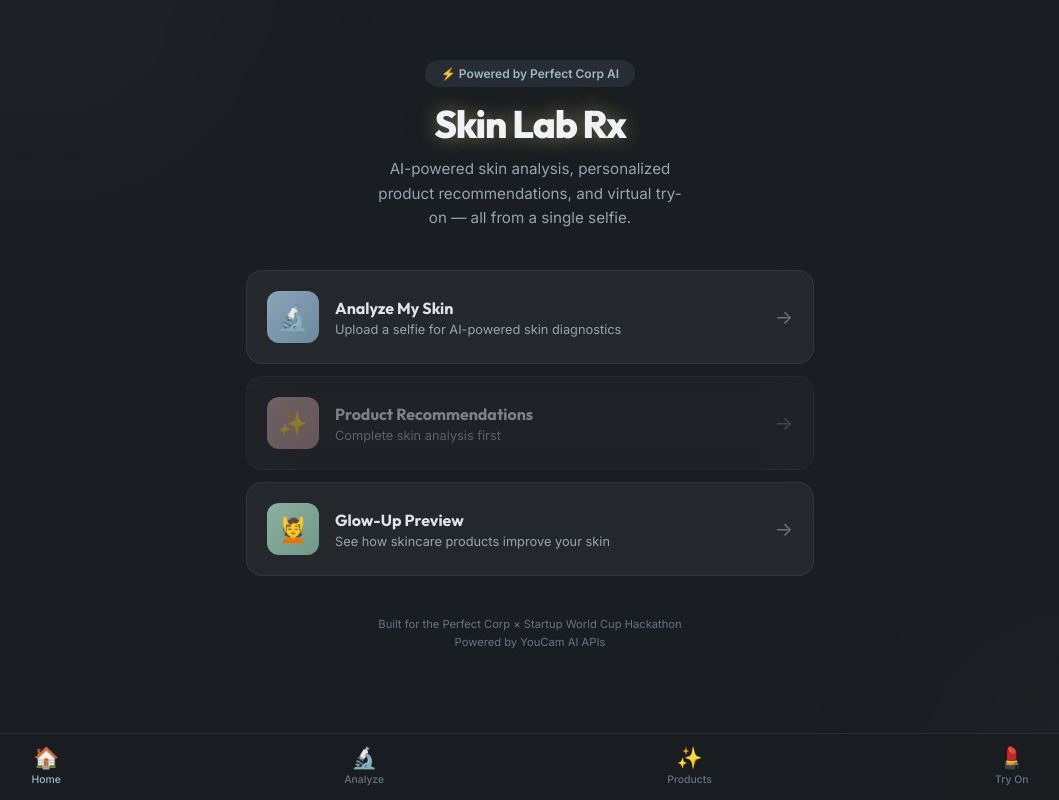
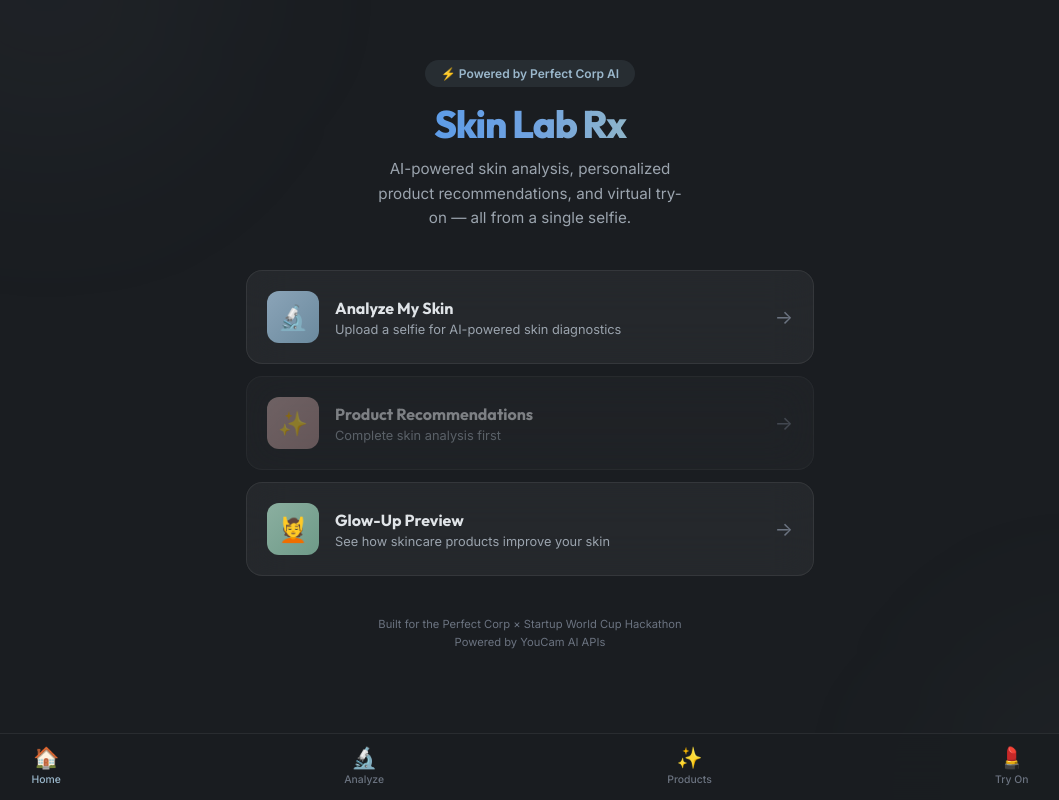
Before and after one commit to jmoncayo-pursuit/Skin-Lab-Rx, a Next.js app: page / in a window 1280 px wide. Shown: the whole page, without its empty margins (110-1169 px from the left). Built offline with nearby package versions, Linux system fonts and the light colour scheme.

Commit message:
style: update hero title to use blue-to-sage gradient text fill

```diff
--- a/src/app/globals.css
+++ b/src/app/globals.css
@@ -754,17 +754,7 @@
   font-weight: 500;
 }
 
-/* ========== Hero Title — Rainbow backglow around letters ========== */
-@keyframes glow-cycle {
-  0%   { text-shadow: 0 0 20px rgba(110,154,136,0.5), 0 0 40px rgba(110,154,136,0.2); }
-  16%  { text-shadow: 0 0 20px rgba(155,184,204,0.5), 0 0 40px rgba(155,184,204,0.2); }
-  33%  { text-shadow: 0 0 20px rgba(167,139,196,0.5), 0 0 40px rgba(167,139,196,0.2); }
-  50%  { text-shadow: 0 0 20px rgba(196,167,167,0.5), 0 0 40px rgba(196,167,167,0.2); }
-  66%  { text-shadow: 0 0 20px rgba(196,184,123,0.5), 0 0 40px rgba(196,184,123,0.2); }
-  83%  { text-shadow: 0 0 20px rgba(139,175,160,0.5), 0 0 40px rgba(139,175,160,0.2); }
-  100% { text-shadow: 0 0 20px rgba(110,154,136,0.5), 0 0 40px rgba(110,154,136,0.2); }
-}
-
+/* ========== Hero Title — Gradient Text ========== */
 .hero-title {
   font-family: 'Outfit', sans-serif;
   font-size: 2.4rem;
@@ -772,6 +762,11 @@
   line-height: 1.1;
   margin-bottom: 12px;
   letter-spacing: -0.03em;
-  color: #F0F2F5;
-  animation: glow-cycle 8s ease-in-out infinite;
+
+  /* Elegant horizontal gradient matching the reference */
+  background: linear-gradient(90deg, #3A90F4 0%, #6FA2E1 50%, #CBD99E 100%);
+  -webkit-background-clip: text;
+  -webkit-text-fill-color: transparent;
+  background-clip: text;
+  color: transparent;
 }
```
